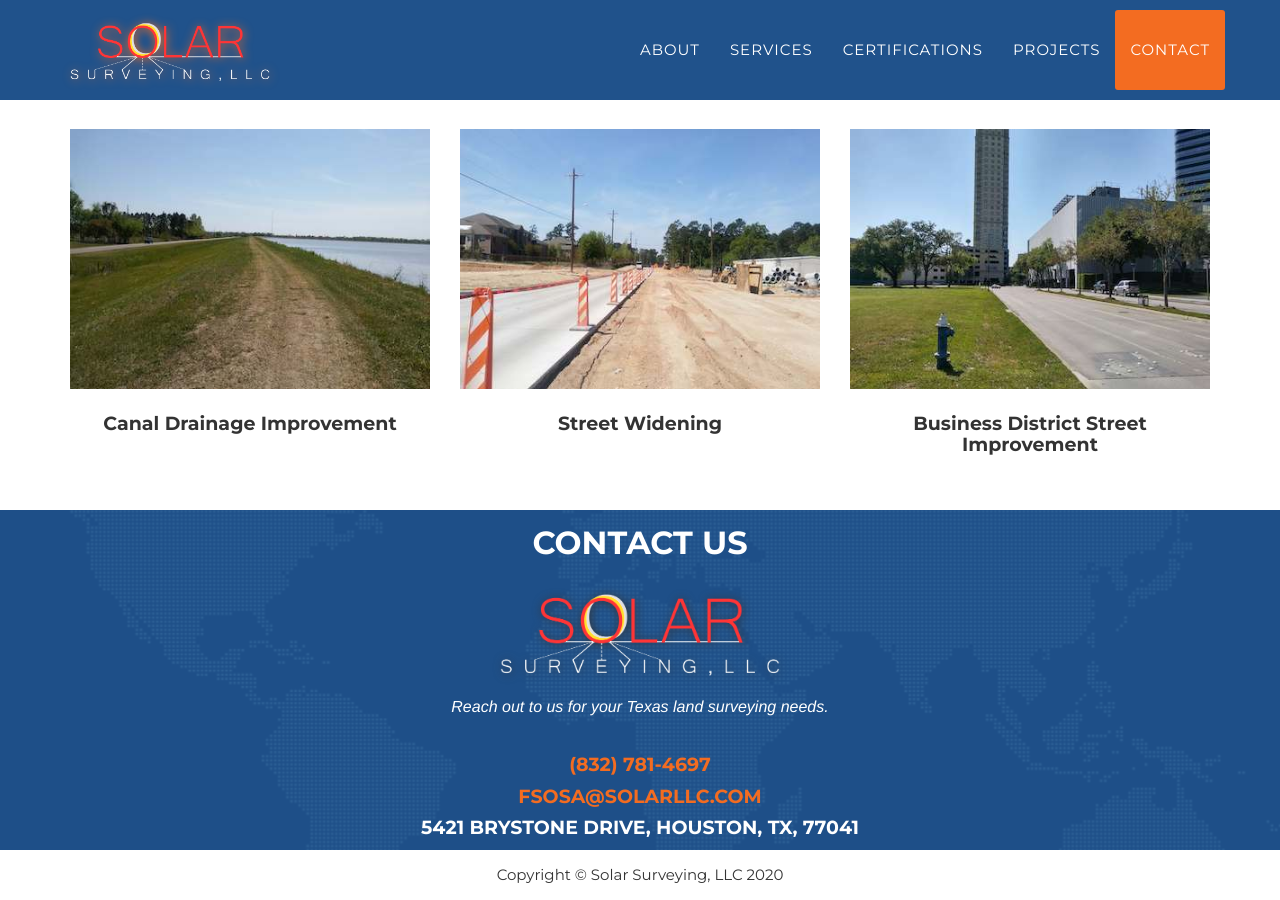
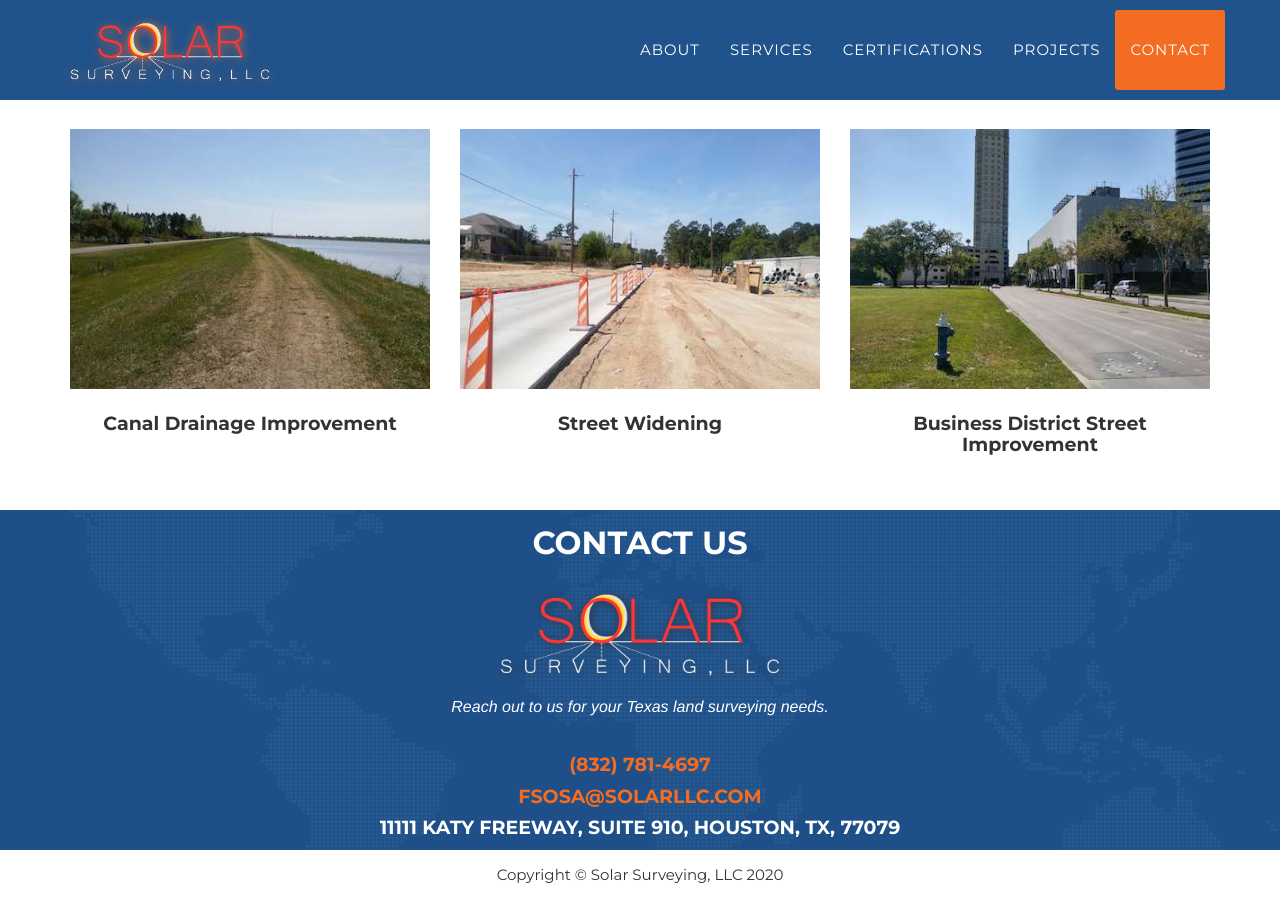
Before and after one commit to fsosa/fsosa.github.io, a Jekyll site: the page built from index.html, in a window 1280 px wide and 900 px high, scrolled down 4073 px. Built offline with Jekyll 4.4.1, drawn with Linux system fonts in a browser that asks for light colours; some web fonts are replaced.

Commit message:
Update _config.yml
Update address copy

```diff
--- a/_config.yml
+++ b/_config.yml
@@ -26,7 +26,7 @@ people:
   license-no: "TBPLS License #6095"
 
 # Postal address (add as many lines as necessary)
-address: 5421 Brystone Drive, Houston, TX, 77041
+address: 11111 Katy Freeway, Suite 910, Houston, TX, 77079
 
 # Build settings
 markdown: kramdown
```
